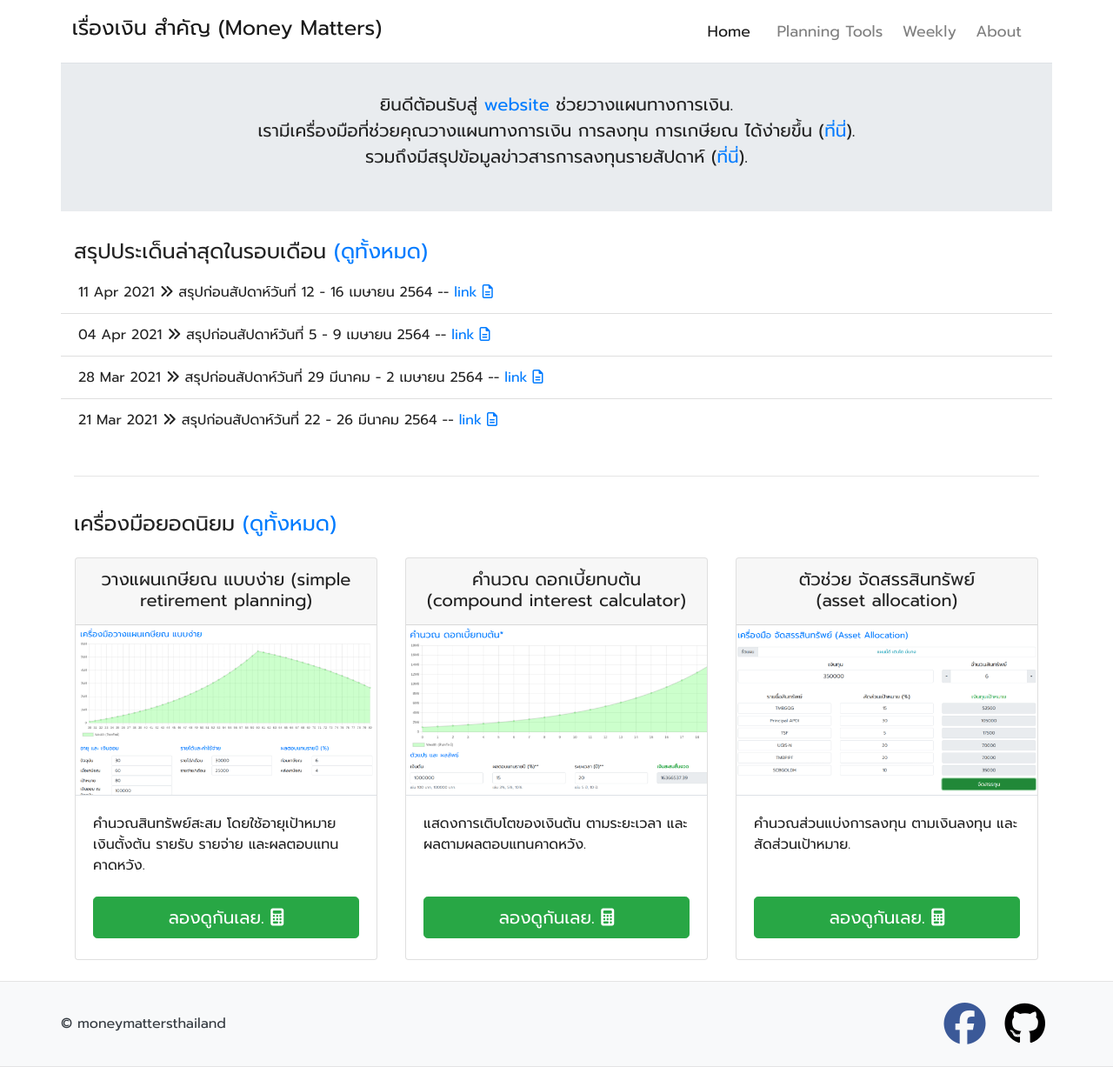
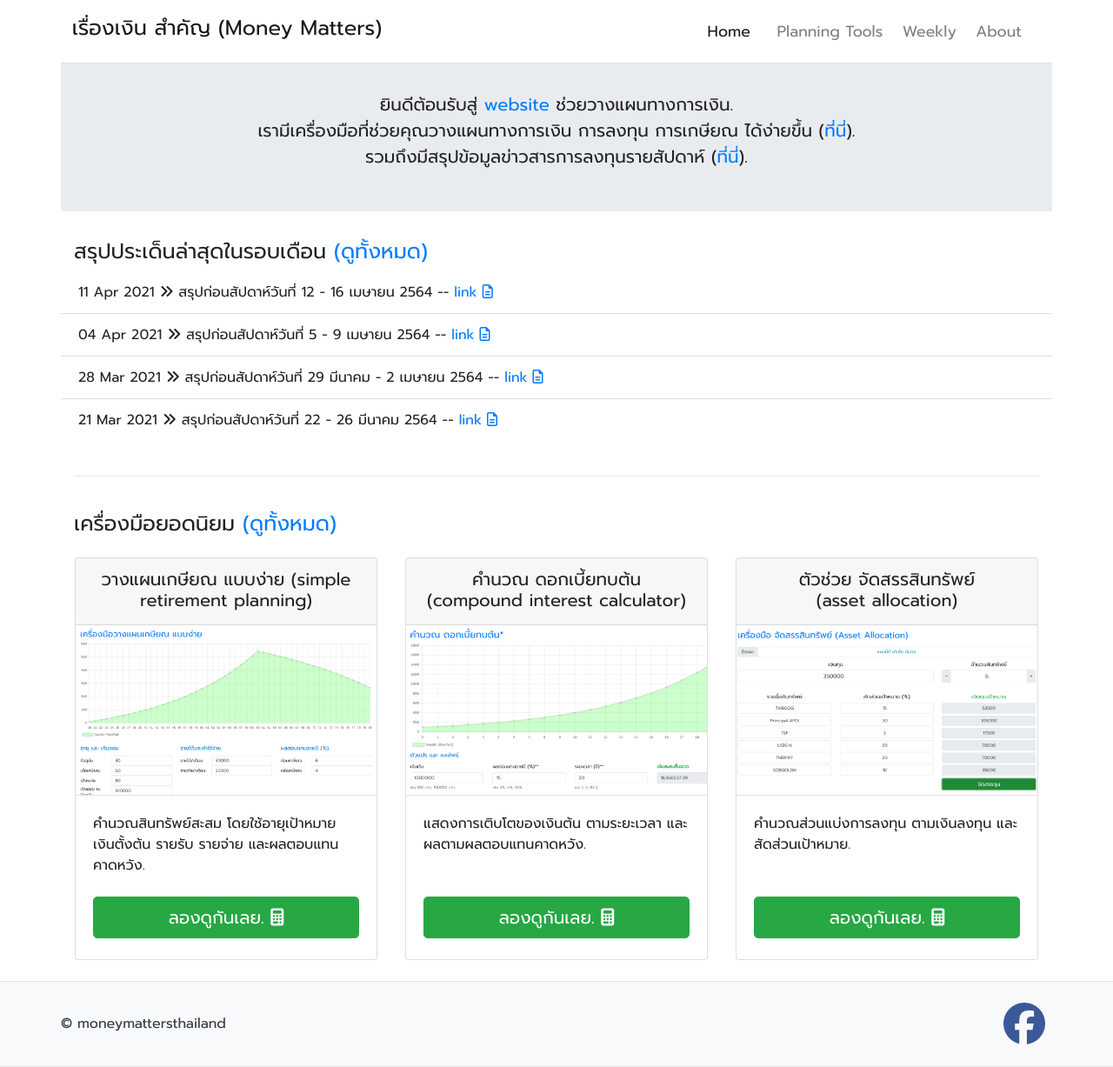
Before and after one commit to moneysart/moneysart.github.io, a Jekyll site: the page built from index.html, in a window 1280 px wide. Shown: the whole page at 87% size. Built offline with Jekyll 4.4.1, drawn with Linux system fonts in a browser that asks for light colours; nearby versions of some CDN libraries.

Commit message:
remove github link

```diff
--- a/_includes/footer.html
+++ b/_includes/footer.html
@@ -17,9 +17,9 @@
                 <a class="mx-2" href="{{ site.social.facebook }}">
                     <i class="fab fa-facebook fa-3x" style="color:#3b5998;"></i>
                 </a>
-                <a class="mx-2" href="{{ site.social.github }}">
+                <!-- <a class="mx-2" href="{{ site.social.github }}">
                     <i class="fab fa-github fa-3x" style="color:#000;"></i>
-                </a>
+                </a> -->
             </div>
         </div>
 
```
